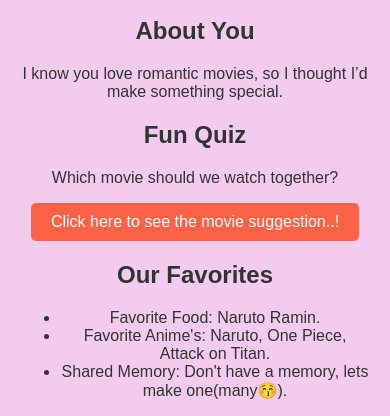
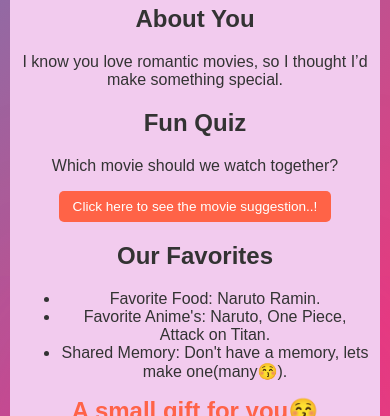
Before and after one commit to Adumongali-Anil/my-crush, a plain HTML site: page index.html in a window 390 px wide. Shown: the part 233-649 px from the top of the page. Drawn offline with Linux system fonts and the light colour scheme.

Commit message:
Update style.css

```diff
--- a/style.css
+++ b/style.css
@@ -26,11 +26,13 @@ body {
 .container {
   text-align: center;
   max-width: 600px;
+  width: 90%;
   padding: 20px;
   background-color: #f2cbee;
   box-shadow: 10px 400px 800px rgba(202, 22, 193, 0.2);
   border-radius: 8px;
   position: relative;
+  margin: 20px;
 }
 
 .container::before,
@@ -99,3 +101,52 @@ button:hover {
 
 .heart-1 { left: -20px; top: 20%; animation-delay: 0s; }
 .heart-2 { right: -20px; top: 30%; animation-delay: 0.7s; }
+
+/* Add responsive design */
+@media screen and (max-width: 768px) {
+  .container {
+    padding: 15px;
+    margin: 10px;
+  }
+
+  h1 {
+    font-size: 1.8em;
+  }
+
+  h3 {
+    font-size: 1.2em;
+  }
+
+  button {
+    padding: 8px 16px;
+    font-size: 0.9em;
+  }
+
+  /* Adjust heart positions for mobile */
+  .heart-1 { left: -15px; }
+  .heart-2 { right: -15px; }
+
+  .container::before,
+  .container::after {
+    font-size: 16px;
+  }
+}
+
+@media screen and (max-width: 480px) {
+  .container {
+    padding: 10px;
+  }
+
+  h1 {
+    font-size: 1.5em;
+  }
+
+  h3 {
+    font-size: 1em;
+  }
+
+  button {
+    padding: 8px 14px;
+    font-size: 0.85em;
+  }
+}
```
